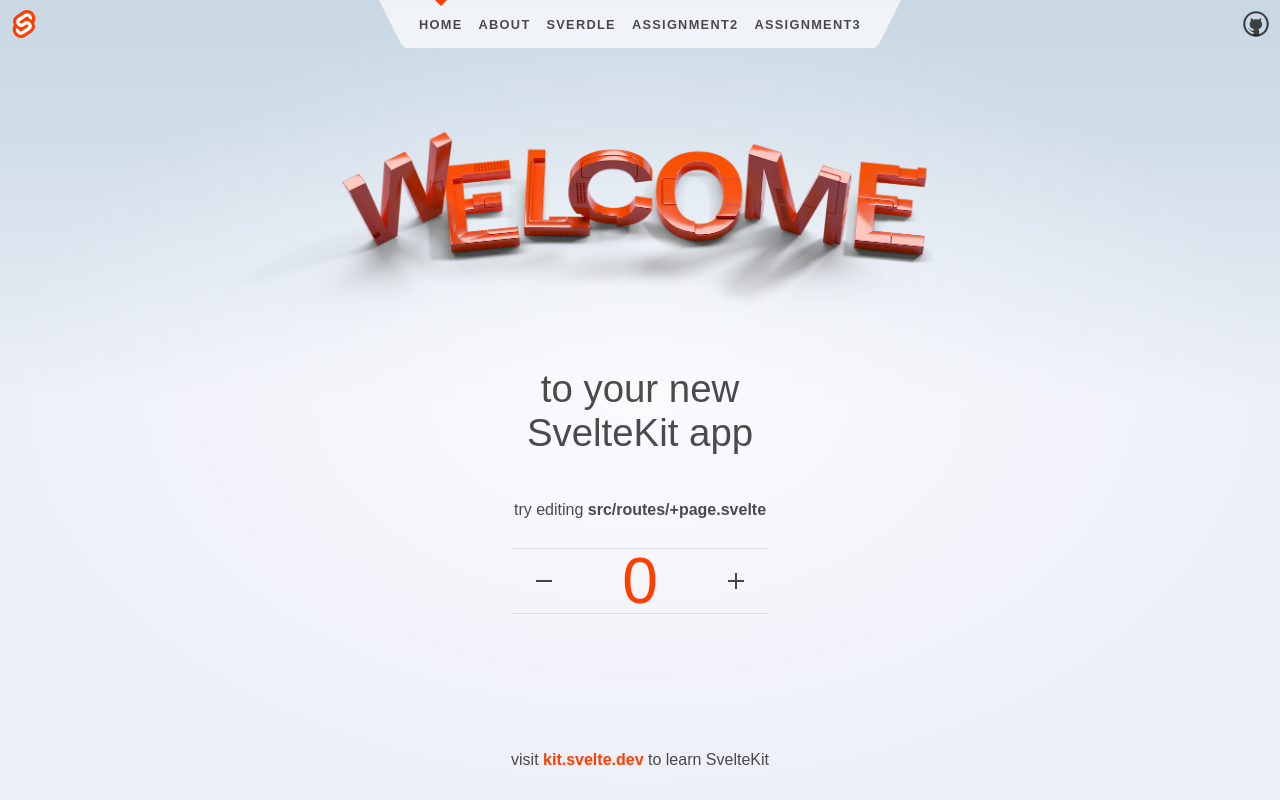
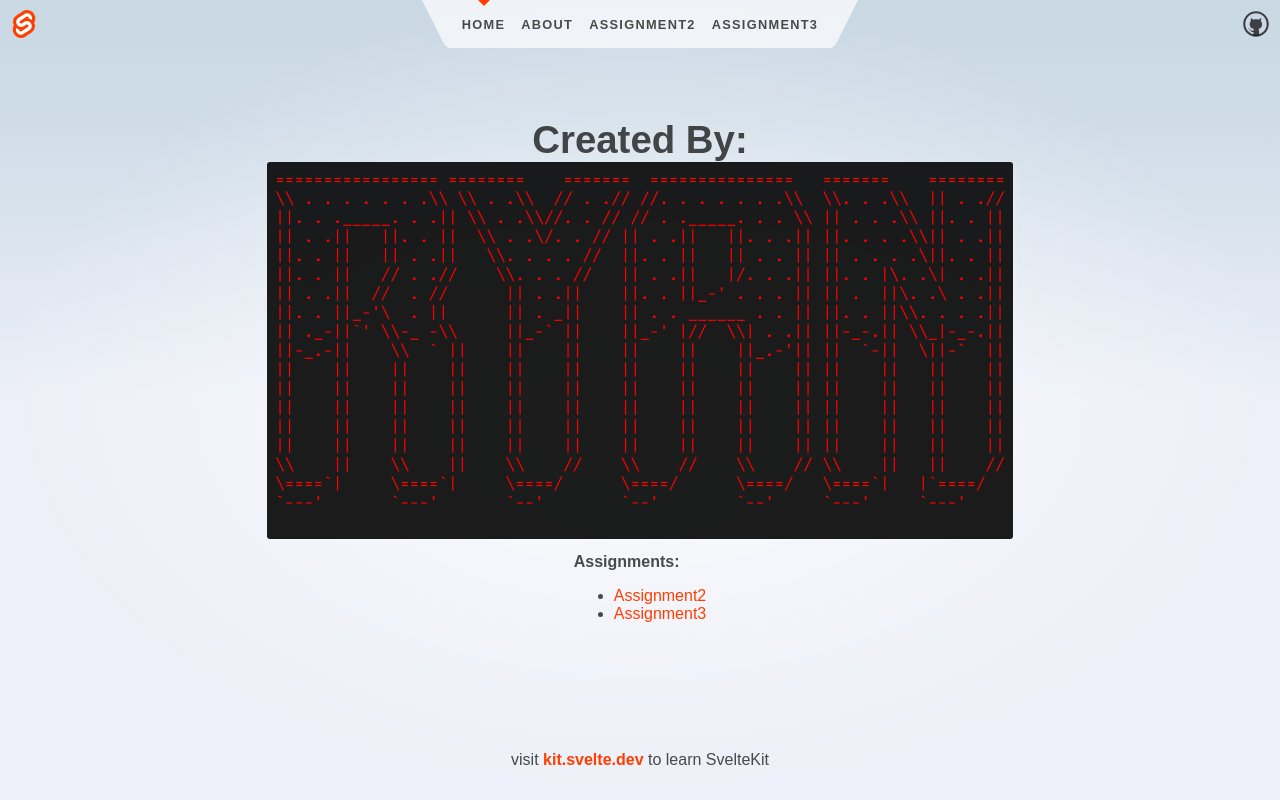
Before and after one commit to RyanHanson-WRX/CS407-RyansPortfolio, a SvelteKit app in the folder RyansPortfolio/: page / in a window 1280 px wide. Built offline with nearby package versions, Linux system fonts and the light colour scheme.

Commit message:
Styled site and added about page

```diff
--- a/RyansPortfolio/src/routes/+page.svelte
+++ b/RyansPortfolio/src/routes/+page.svelte
@@ -10,23 +10,42 @@
 </svelte:head>
 
 <section>
-	<h1>
-		<span class="welcome">
-			<picture>
-				<source srcset={welcome} type="image/webp" />
-				<img src={welcome_fallback} alt="Welcome" />
-			</picture>
-		</span>
-
-		to your new<br />SvelteKit app
-	</h1>
-
-	<h2>
-		try editing <strong>src/routes/+page.svelte</strong>
+	<div>
+		<h1 style="margin-bottom: 0px; font-weight: bold;">Created By:</h1>
+		<pre style="margin-top: 0px; background-color: rgba(0, 0, 0, 0.89); margin-bottom: 0px; color: red;">
+================= ========    =======  ===============   =======    ========
+\\ . . . . . . .\\ \\ . .\\  // . .// //. . . . . . .\\  \\. . .\\  || . .//
+||. . ._____. . .|| \\ . .\\//. . // // . ._____. . . \\ || . . .\\ ||. . ||
+|| . .||   ||. . ||  \\ . .\/. . // || . .||   ||. . .|| ||. . . .\\|| . .||
+||. . ||   || . .||   \\. . . . //  ||. . ||   || . . || || . . . .\||. . ||
+||. . ||   // . .//    \\. . . //   || . .||   |/. . .|| ||. . |\. .\| . .||
+|| . .||  //  . //      || . .||    ||. . ||_-' . . . || || .  ||\. .\ . .||
+||. . ||_-'\  . ||      || . _||    || . . ______ . . || ||. . ||\\. . . .||
+|| ._-||`' \\-_ -\\     ||_-` ||    ||_-' |//  \\| . .|| ||-_-.|| \\_|-_-.||
+||-_.-||    \\  ` ||    ||    ||    ||    ||    ||_.-'|| ||  `-||  \||-`  ||
+||    ||    ||    ||    ||    ||    ||    ||    ||    || ||    ||   ||    ||
+||    ||    ||    ||    ||    ||    ||    ||    ||    || ||    ||   ||    ||
+||    ||    ||    ||    ||    ||    ||    ||    ||    || ||    ||   ||    ||
+||    ||    ||    ||    ||    ||    ||    ||    ||    || ||    ||   ||    ||
+||    ||    ||    ||    ||    ||    ||    ||    ||    || ||    ||   ||    ||
+\\    ||    \\    ||    \\    //    \\    //    \\    // \\    ||   ||    //
+\====`|     \====`|     \====/      \====/      \====/   \====`|   |`====/
+`---'       `---'       `--'        `--'        `--'     `---'     `---'
+		</pre>
+	</div>
+	<h2> <span style="font-weight: bold; margin-top: 0;">Assignments:</span>
+		<ul>
+			<li>
+				<a href="/assignment2">Assignment2</a>
+			</li>
+			<li>
+				<a href="/assignment3">Assignment3</a>
+			</li>
+		</ul>
 	</h2>
 
-	<Counter />
 </section>
+
 
 <style>
 	section {
--- a/RyansPortfolio/src/routes/Header.svelte
+++ b/RyansPortfolio/src/routes/Header.svelte
@@ -21,9 +21,6 @@
 			</li>
 			<li aria-current={$page.url.pathname === '/about' ? 'page' : undefined}>
 				<a href="/about">About</a>
-			</li>
-			<li aria-current={$page.url.pathname.startsWith('/sverdle') ? 'page' : undefined}>
-				<a href="/sverdle">Sverdle</a>
 			</li>
 			<li aria-current={$page.url.pathname.startsWith('/assignment2') ? 'page' : undefined}>
 				<a href="/assignment2">Assignment2</a>
--- a/RyansPortfolio/src/routes/assignment3/+page.svelte
+++ b/RyansPortfolio/src/routes/assignment3/+page.svelte
@@ -12,7 +12,7 @@
 </script>
 
 <svelte:head>
-    <title>Hello World 2</title>
+    <title>Assignment 3</title>
     <meta name="viewport" content="width=device-width, initial-scale=1" />
     <meta charset="UTF-8" />
     <link
```
Also changed, not shown: RyansPortfolio/src/routes/about/+page.svelte (+7 -14 lines).
